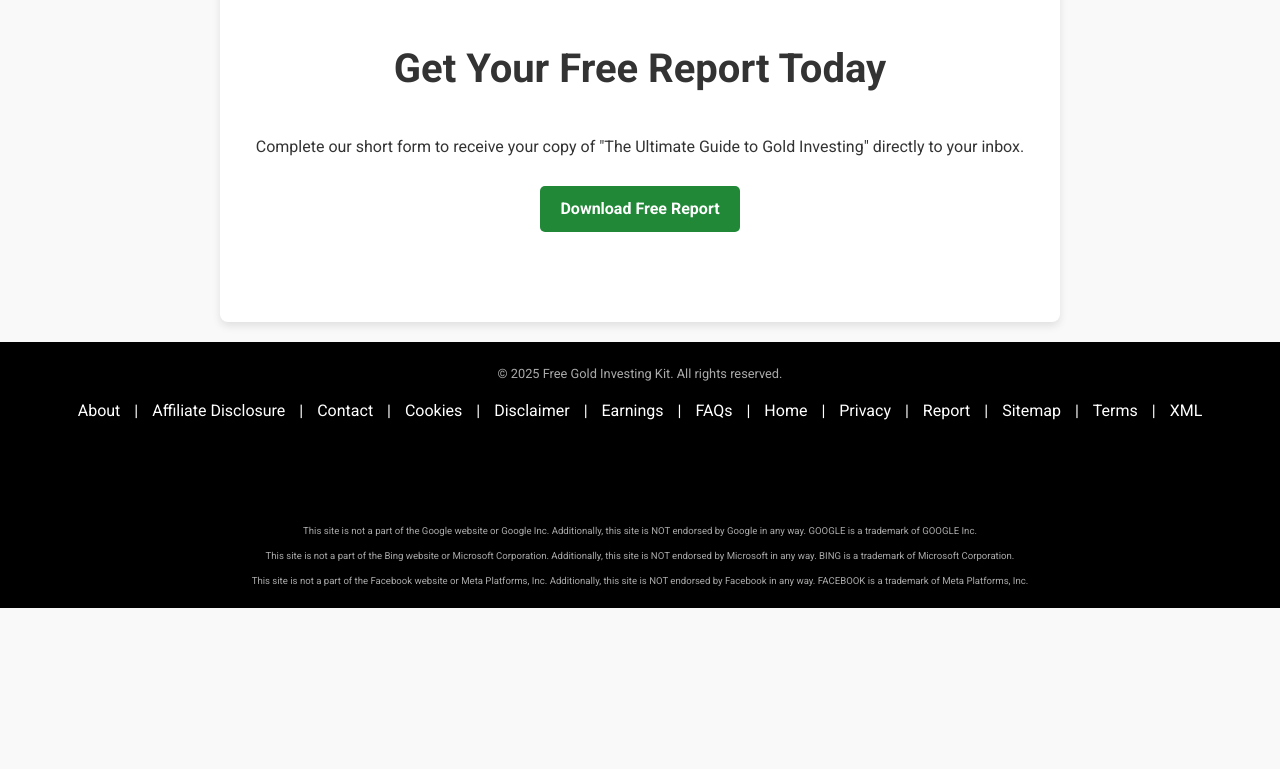
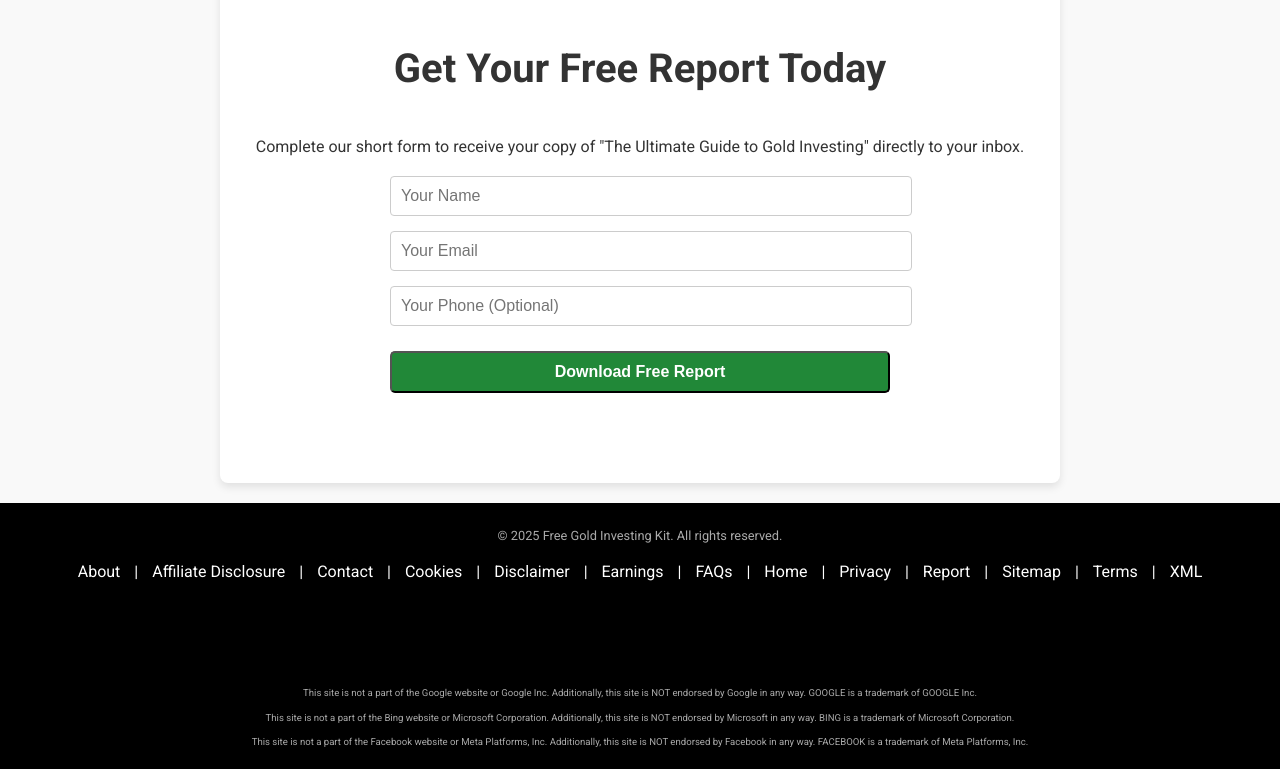
Before and after one commit to danieltetreault/free-gold-investing-kit, a website: page report.html in a window 1280 px wide. Shown: the part 1857-2626 px from the top of the page. Before the commit the page ends 2465 px from the top, so only its background shows below. Drawn offline with Linux system fonts and the light colour scheme.

Commit message:
Update report page with Free Gold Investing Kit branding and add email form with MailChimp placeholder

```diff
--- a/report.html
+++ b/report.html
@@ -3,7 +3,7 @@
 <head>
     <meta charset="UTF-8">
     <meta name="viewport" content="width=device-width, initial-scale=1.0">
-    <meta name="description" content="Free Noble Gold Report - Learn about gold investing strategies and market insights">
+    <meta name="description" content="Free Gold Investing Kit Report - Learn about gold investing strategies and market insights">
     <meta name="theme-color" content="#d4af37">
     <meta name="msapplication-config" content="browserconfig.xml">
 
@@ -24,7 +24,7 @@
     <meta name="msapplication-TileImage" content="images/favicon32x32px.webp">
     <meta name="msapplication-TileColor" content="#000000">
 
-    <title>Free Noble Gold Report</title>
+    <title>Free Gold Investing Kit Report</title>
     <link href="https://fonts.googleapis.com/css2?family=Roboto:wght@400;700&display=swap" rel="stylesheet">
     <link rel="stylesheet" href="styles.css">
     <style>
@@ -86,7 +86,7 @@
 </head>
 <body>
     <header>
-        <h1>Free Noble Gold Report</h1>
+        <h1>Free Gold Investing Kit Report</h1>
         <p>Exclusive Market Insights and Investment Strategies</p>
     </header>
 
@@ -135,7 +135,29 @@
         <div class="report-cta">
             <h2>Get Your Free Report Today</h2>
             <p>Complete our short form to receive your copy of "The Ultimate Guide to Gold Investing" directly to your inbox.</p>
-            <a href="https://noblegoldirasilverira.com/click.track?cid=444171&afid=566551&adid=&utm_medium=&utm_source=&AffiliateReferenceID=1111111" class="cta-button-green" target="_blank">Download Free Report</a>
+
+            <!-- Email Subscription Form -->
+            <div class="email-form">
+                <!-- MAILCHIMP FORM CODE STARTS HERE -->
+                <!--
+                    IMPORTANT: REPLACE THIS COMMENT WITH YOUR MAILCHIMP FORM CODE
+                    This is where you should paste your MailChimp form embed code.
+                    The form below is just a placeholder until you add your actual MailChimp code.
+                -->
+                <form id="reportForm" action="#" method="POST" style="max-width: 500px; margin: 0 auto;">
+                    <div style="margin-bottom: 15px;">
+                        <input type="text" name="name" placeholder="Your Name" required style="width: 100%; padding: 10px; border: 1px solid #ccc; border-radius: 4px; font-size: 16px;">
+                    </div>
+                    <div style="margin-bottom: 15px;">
+                        <input type="email" name="email" placeholder="Your Email" required style="width: 100%; padding: 10px; border: 1px solid #ccc; border-radius: 4px; font-size: 16px;">
+                    </div>
+                    <div style="margin-bottom: 15px;">
+                        <input type="tel" name="phone" placeholder="Your Phone (Optional)" style="width: 100%; padding: 10px; border: 1px solid #ccc; border-radius: 4px; font-size: 16px;">
+                    </div>
+                    <button type="submit" class="cta-button-green" style="width: 100%; cursor: pointer;">Download Free Report</button>
+                </form>
+                <!-- MAILCHIMP FORM CODE ENDS HERE -->
+            </div>
         </div>
     </div>
 
```
Also changed, not shown: contact.html (+1 -1 lines).
